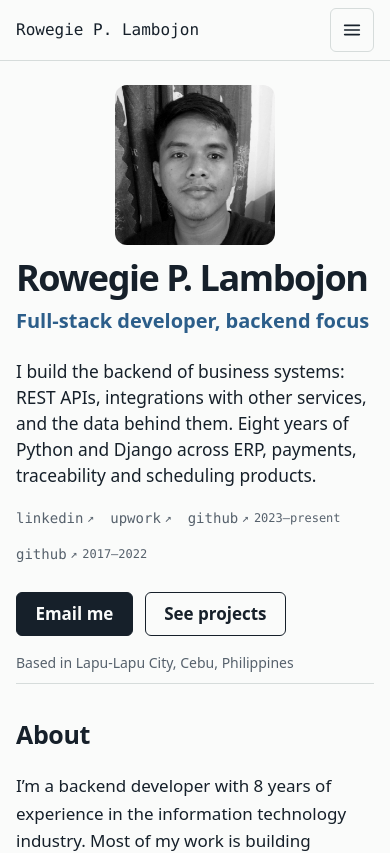
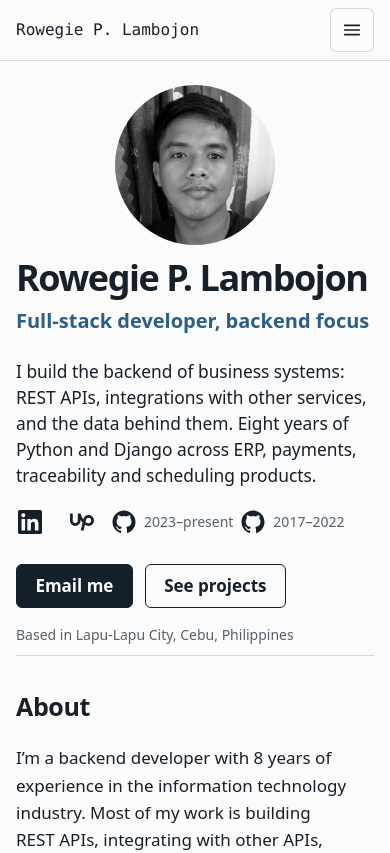
Before and after one commit to rowegie/rowegie.github.io, a React (Vite) app: page / in a window 390 px wide. Shown: the top 853 px of the page. Built offline with nearby package versions, Linux system fonts and the light colour scheme.

Commit message:
additional updates for profile, icons and light/dark mode

```diff
--- a/index.html
+++ b/index.html
@@ -8,11 +8,19 @@
     <meta name="theme-color" content="#FAFBFA" media="(prefers-color-scheme: light)" />
     <meta name="theme-color" content="#121A21" media="(prefers-color-scheme: dark)" />
     <script>
-      // Apply a saved light/dark choice before first paint (see src/lib/theme.ts).
-      try {
-        var t = localStorage.getItem('theme')
-        if (t === 'light' || t === 'dark') document.documentElement.dataset.theme = t
-      } catch (e) {}
+      // Set the theme before first paint (see src/lib/theme.ts): a saved Light or
+      // Dark choice, otherwise Auto: light from 6:00 to 18:00 local time.
+      ;(function () {
+        var t
+        try {
+          t = localStorage.getItem('theme')
+        } catch (e) {}
+        if (t !== 'light' && t !== 'dark') {
+          var h = new Date().getHours()
+          t = h >= 6 && h < 18 ? 'light' : 'dark'
+        }
+        document.documentElement.dataset.theme = t
+      })()
     </script>
     <title>Rowegie P. Lambojon | Backend-focused full-stack developer</title>
     <meta
--- a/src/components/Hero.tsx
+++ b/src/components/Hero.tsx
@@ -1,6 +1,7 @@
-import { profile, profileLinks } from '../data/profile'
+import { profile } from '../data/profile'
 import { sectionPath } from '../lib/paths'
 import ProfilePhoto from './ProfilePhoto'
+import SocialLinks from './SocialLinks'
 
 export default function Hero() {
   return (
@@ -18,25 +19,7 @@ export default function Hero() {
       </div>
       <p className="hero__statement">{profile.positioning}</p>
       {/* Smaller screens only; on wide screens the sidebar carries these. */}
-      <ul className="hero__links" aria-label="Profiles">
-        {profileLinks.map((link) => (
-          <li key={link.url}>
-            <a href={link.url} target="_blank" rel="noopener noreferrer me">
-              {link.kind === 'github' ? 'github' : link.label.toLowerCase()}
-              <span className="hero__links-arrow" aria-hidden="true">
-                ↗
-              </span>
-              {link.note && (
-                <>
-                  {' '}
-                  <span className="hero__links-note">{link.note}</span>
-                </>
-              )}{' '}
-              <span className="visually-hidden">(opens in a new tab)</span>
-            </a>
-          </li>
-        ))}
-      </ul>
+      <SocialLinks className="hero__social" />
       <div className="hero__actions">
         <a className="button button--primary" href={`mailto:${profile.email}`}>
           Email me
--- a/src/components/ThemeSwitch.tsx
+++ b/src/components/ThemeSwitch.tsx
@@ -1,15 +1,36 @@
-import { useState } from 'react'
-import { applyChoice, storedChoice, type ThemeChoice } from '../lib/theme'
-import { MonitorIcon, MoonIcon, SunIcon } from './icons'
+import { useEffect, useState } from 'react'
+import { applyChoice, msUntilThemeChange, showTheme, storedChoice, timeTheme, type ThemeChoice } from '../lib/theme'
+import { AutoThemeIcon, MoonIcon, SunIcon } from './icons'
 
 const OPTIONS: { value: ThemeChoice; label: string; Icon: typeof SunIcon }[] = [
-  { value: 'system', label: 'System', Icon: MonitorIcon },
+  { value: 'auto', label: 'Auto (time of day)', Icon: AutoThemeIcon },
   { value: 'light', label: 'Light', Icon: SunIcon },
   { value: 'dark', label: 'Dark', Icon: MoonIcon },
 ]
 
 export default function ThemeSwitch() {
   const [choice, setChoice] = useState<ThemeChoice>(storedChoice)
+
+  // While on Auto, flip at 6:00 / 18:00 if the page stays open, and recheck
+  // when the visitor comes back to the tab (timers pause while asleep).
+  useEffect(() => {
+    if (choice !== 'auto') return
+    let timer = 0
+    const refresh = () => {
+      showTheme(timeTheme())
+      window.clearTimeout(timer)
+      timer = window.setTimeout(refresh, msUntilThemeChange() + 1000)
+    }
+    const onVisible = () => {
+      if (document.visibilityState === 'visible') refresh()
+    }
+    refresh()
+    document.addEventListener('visibilitychange', onVisible)
+    return () => {
+      window.clearTimeout(timer)
+      document.removeEventListener('visibilitychange', onVisible)
+    }
+  }, [choice])
 
   return (
     <fieldset className="theme-switch">
--- a/src/components/icons.tsx
+++ b/src/components/icons.tsx
@@ -41,11 +41,12 @@ export function MailIcon({ className }: IconProps) {
   )
 }
 
-export function MonitorIcon({ className }: IconProps) {
+// Half light, half dark: the time-of-day (Auto) theme.
+export function AutoThemeIcon({ className }: IconProps) {
   return (
     <Svg className={className}>
-      <rect x="3" y="4" width="18" height="12" rx="2" />
-      <path d="M8 20h8M12 16v4" />
+      <circle cx="12" cy="12" r="8" />
+      <path d="M12 4a8 8 0 0 1 0 16Z" fill="currentColor" stroke="none" />
     </Svg>
   )
 }
--- a/src/lib/theme.ts
+++ b/src/lib/theme.ts
@@ -1,50 +1,58 @@
 export type Theme = 'light' | 'dark'
-export type ThemeChoice = Theme | 'system'
+export type ThemeChoice = Theme | 'auto'
 
 const STORAGE_KEY = 'theme'
 const THEME_COLORS: Record<Theme, string> = { light: '#FAFBFA', dark: '#121A21' }
 
-// The choice is a per-browser convenience; storage can be unavailable
-// (private windows, blocked site data), so every access is guarded.
-export function storedTheme(): Theme | null {
-  try {
-    const t = localStorage.getItem(STORAGE_KEY)
-    return t === 'light' || t === 'dark' ? t : null
-  } catch {
-    return null
-  }
+// "Auto" is light from 6:00 to 18:00 in the visitor's local time, dark otherwise.
+// Keep in sync with the pre-paint script in index.html and contact.html.
+const LIGHT_FROM = 6
+const DARK_FROM = 18
+
+export function timeTheme(now = new Date()): Theme {
+  const hour = now.getHours()
+  return hour >= LIGHT_FROM && hour < DARK_FROM ? 'light' : 'dark'
 }
 
-export function applyTheme(theme: Theme) {
+// Milliseconds until Auto next flips (the next 6:00 or 18:00).
+export function msUntilThemeChange(now = new Date()): number {
+  const next = new Date(now)
+  const hour = now.getHours()
+  if (hour < LIGHT_FROM) next.setHours(LIGHT_FROM, 0, 0, 0)
+  else if (hour < DARK_FROM) next.setHours(DARK_FROM, 0, 0, 0)
+  else {
+    next.setDate(next.getDate() + 1)
+    next.setHours(LIGHT_FROM, 0, 0, 0)
+  }
+  return next.getTime() - now.getTime()
+}
+
+// Paint a theme without changing the saved choice.
+export function showTheme(theme: Theme) {
   document.documentElement.dataset.theme = theme
   document
     .querySelectorAll('meta[name="theme-color"]')
     .forEach((m) => m.setAttribute('content', THEME_COLORS[theme]))
+}
+
+// The choice is a per-browser convenience; storage can be unavailable
+// (private windows, blocked site data), so every access is guarded.
+export function storedChoice(): ThemeChoice {
   try {
-    localStorage.setItem(STORAGE_KEY, theme)
+    const t = localStorage.getItem(STORAGE_KEY)
+    return t === 'light' || t === 'dark' ? t : 'auto'
   } catch {
-    // Not saved; the toggle still works for this visit.
+    return 'auto'
   }
 }
 
-export function storedChoice(): ThemeChoice {
-  return storedTheme() ?? 'system'
-}
-
-// "system" drops the saved choice so the CSS follows prefers-color-scheme again.
+// Light/Dark are remembered; Auto clears the saved choice and follows the clock.
 export function applyChoice(choice: ThemeChoice) {
-  if (choice !== 'system') {
-    applyTheme(choice)
-    return
-  }
-  delete document.documentElement.dataset.theme
-  document.querySelectorAll('meta[name="theme-color"]').forEach((m) => {
-    const media = m.getAttribute('media') ?? ''
-    m.setAttribute('content', THEME_COLORS[media.includes('dark') ? 'dark' : 'light'])
-  })
+  showTheme(choice === 'auto' ? timeTheme() : choice)
   try {
-    localStorage.removeItem(STORAGE_KEY)
+    if (choice === 'auto') localStorage.removeItem(STORAGE_KEY)
+    else localStorage.setItem(STORAGE_KEY, choice)
   } catch {
-    // Nothing saved to remove.
+    // Not saved; the switch still works for this visit.
   }
 }
--- a/src/styles/global.css
+++ b/src/styles/global.css
@@ -716,37 +716,15 @@ html {
   font-size: var(--step--1);
 }
 
-.hero__links {
-  display: flex;
-  flex-wrap: wrap;
-  gap: 0 1rem;
-  margin-top: 1.25rem;
-  padding: 0;
-  list-style: none;
-  font-family: var(--font-mono);
-  font-size: 0.875rem;
+/* Phones and tablets: LinkedIn, Upwork and GitHub as icons under the intro.
+   On wide screens the sidebar carries these links instead. */
+.hero__social {
+  margin: 0.75rem 0 0 -0.5rem;
 }
 
-.hero__links a {
-  display: inline-flex;
-  align-items: center;
-  min-height: 44px;
-  color: var(--muted);
-  text-decoration: none;
-}
-
-.hero__links a:hover {
-  color: var(--ink);
-}
-
-.hero__links-arrow {
-  margin-left: 0.3em;
-  font-size: 0.75rem;
-}
-
-.hero__links-note {
-  margin-left: 0.4em;
-  font-size: 0.75rem;
+.hero__social .social-links__icon {
+  width: 1.5rem;
+  height: 1.5rem;
 }
 
 /* Phones and tablets: a large photo on top, then the name and title. */
@@ -759,13 +737,7 @@ html {
     margin-top: 1.25rem;
   }
 
-  .hero__links {
-    margin-top: 0.75rem;
-  }
 
-  .hero__links a {
-    min-height: 2.25rem;
-  }
 
   .hero__location {
     margin-top: 1rem;
@@ -780,12 +752,11 @@ html {
   .hero__photo {
     align-self: center;
     width: min(10rem, 45%);
-    border-radius: 12px;
   }
 }
 
 @media (min-width: 64rem) {
-  .hero__links {
+  .hero__social {
     display: none;
   }
 }
```
Also changed, not shown: contact.html (+13 -5 lines), 1 other file (tests, documents, lock files or other folders).
